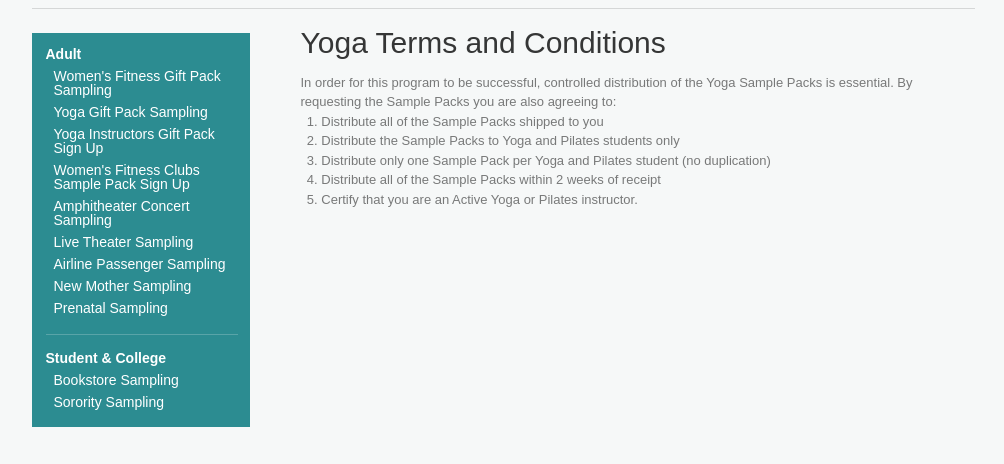
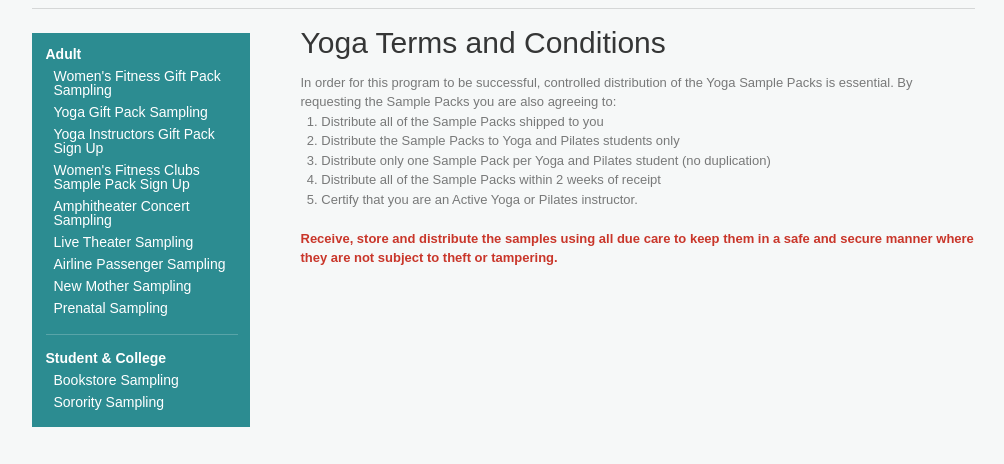
Before and after one commit to foresitegroup/Niche, a PHP site: page /yoga-terms-and-conditions.php in a window 1280 px wide. Shown: the part 274-738 px from the top of the page, without its empty margins (137-1141 px from the left). Run offline with PHP 8.4, Linux system fonts and the light colour scheme; data that the repository does not hold is empty; a stand-in replaces the project's code that opens the database connection.

Commit message:
Update text

```diff
--- a/womens-fitness-clubs-terms-and-conditions.php
+++ b/womens-fitness-clubs-terms-and-conditions.php
@@ -16,6 +16,9 @@ In order for this program to be successful, controlled distribution of the Women
   <li>Distribute only one Sample Pack per Women's Fitness Club Member (no duplication)</li>
   <li>Distribute all of the Sample Packs within 2 weeks of receipt</li>
 </ol>
+<br>
+
+<strong style="color: #C9362A;">Receive, store and distribute the samples using all due care to keep them in a safe and secure manner where they are not subject to theft or tampering.</strong>
 
 <?php
 include "footer.php";
--- a/yoga-terms-and-conditions.php
+++ b/yoga-terms-and-conditions.php
@@ -17,6 +17,9 @@ In order for this program to be successful, controlled distribution of the Yoga
   <li>Distribute all of the Sample Packs within 2 weeks of receipt</li>
   <li>Certify that you are an Active Yoga or Pilates instructor.</li>
 </ol>
+<br>
+
+<strong style="color: #C9362A;">Receive, store and distribute the samples using all due care to keep them in a safe and secure manner where they are not subject to theft or tampering.</strong>
 
 <?php
 include "footer.php";
```
